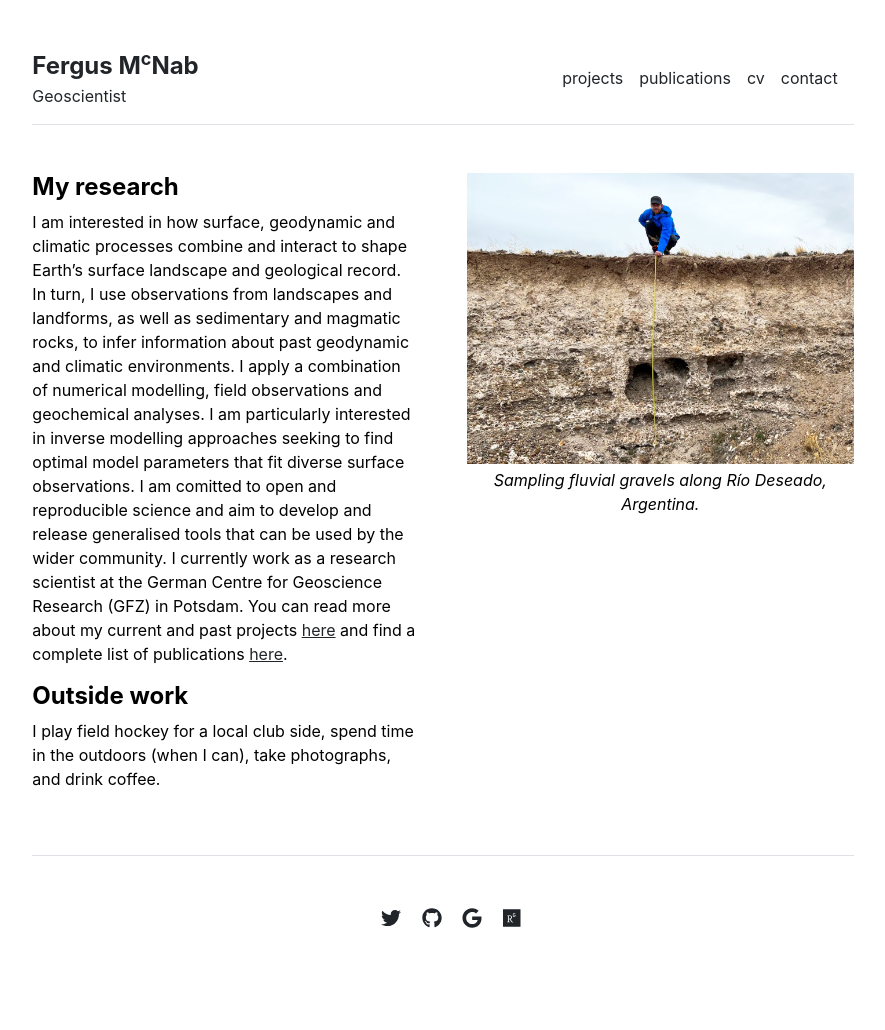
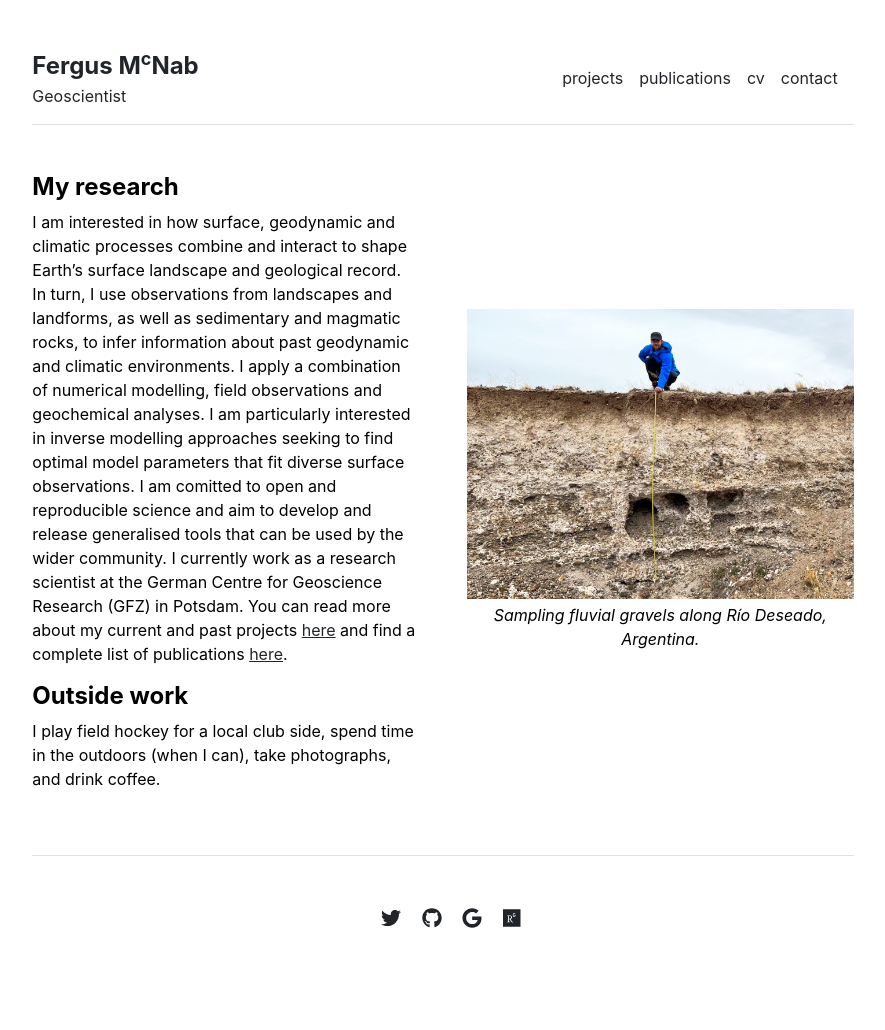
Before and after one commit to fmcnab/fmcnab.github.io, a Jekyll site: the page built from index.md, in a window 1280 px wide. Shown: the whole page, without its empty margins (197-1082 px from the left). Built offline with Jekyll 4.4.1, drawn with Linux system fonts in a browser that asks for light colours.

Commit message:
Vertically centre homepage image.

```diff
--- a/_layouts/home.html
+++ b/_layouts/home.html
@@ -7,7 +7,7 @@ layout: default
 <!--    <h4 class="fw-bold">My research</h4> -->
     {{ content }}
   </div>
-  <div class="col-md-6">
+  <div class="col-md-6 align-self-center">
     <figure>
       <img src="{{ site.github.url }}/assets/img/me.jpg" alt="Home" width="100%">
       <figcaption>Sampling fluvial gravels along R&#237;o Deseado, Argentina.</figcaption>
```
